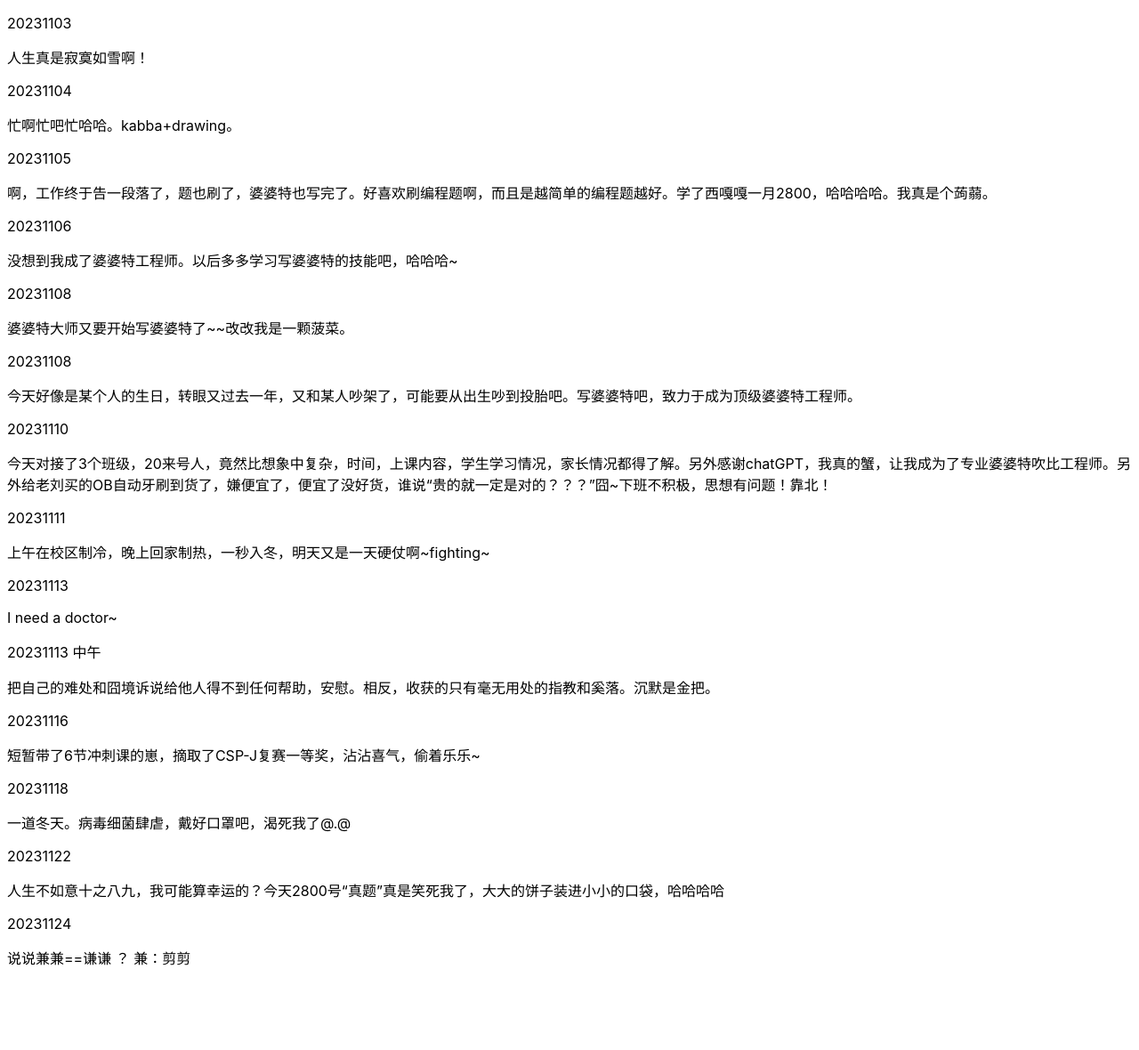
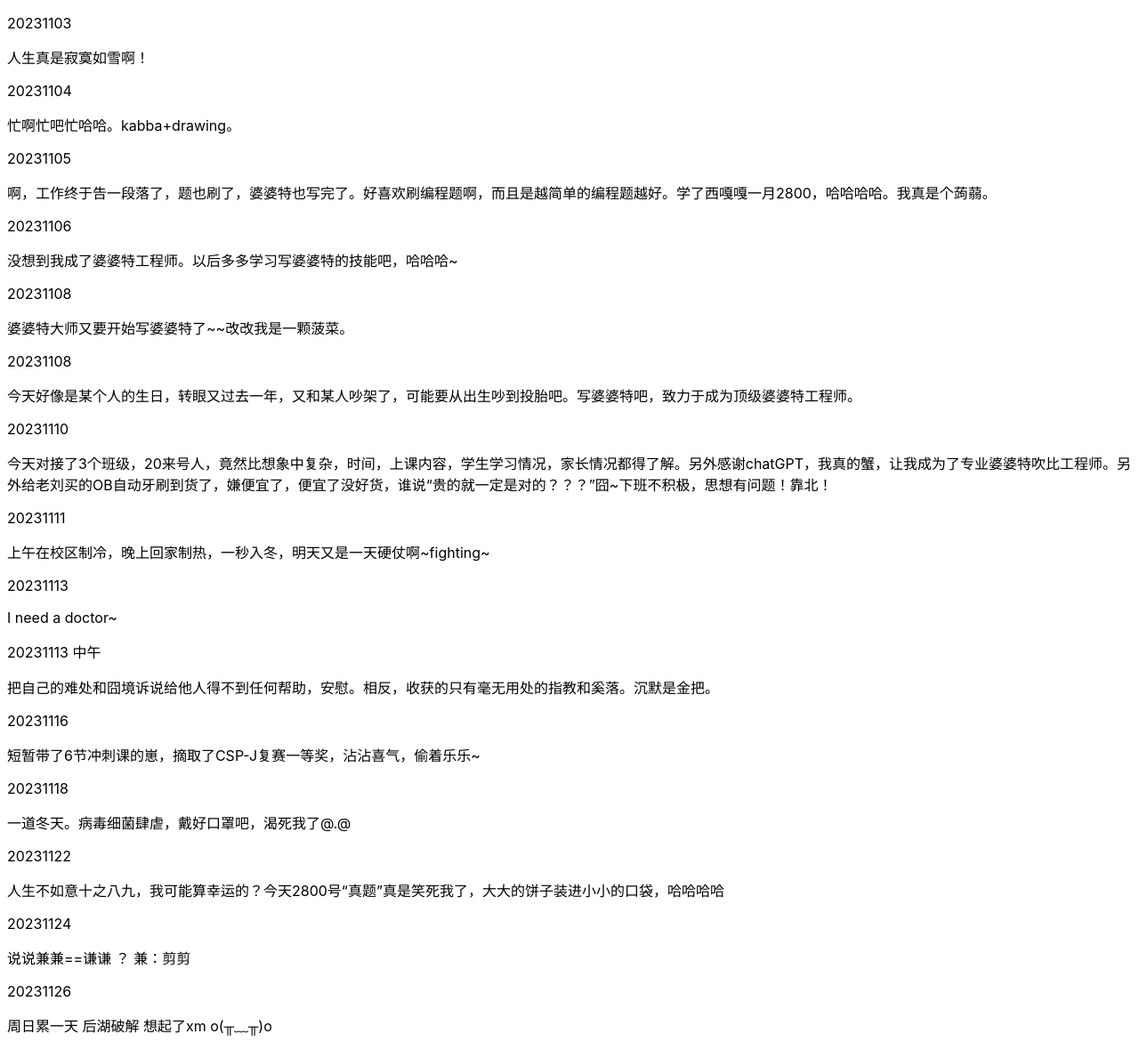
Before and after one commit to memorycancel/blog, a Jekyll site: the page built from index.md, in a window 1280 px wide. Shown: the whole page at 89% size. Built offline with Jekyll 4.4.1, drawn with Linux system fonts in a browser that asks for light colours; before the commit the page ends 1104 px from its top, so only the background shows below that.

Commit message:
Update index.md

```diff
--- a/index.md
+++ b/index.md
@@ -58,3 +58,7 @@ I need a doctor~
 20231124
 
 说说兼兼==谦谦 ？ 兼：剪剪
+
+20231126
+
+周日累一天 后湖破解 想起了xm o(╥﹏╥)o
```
